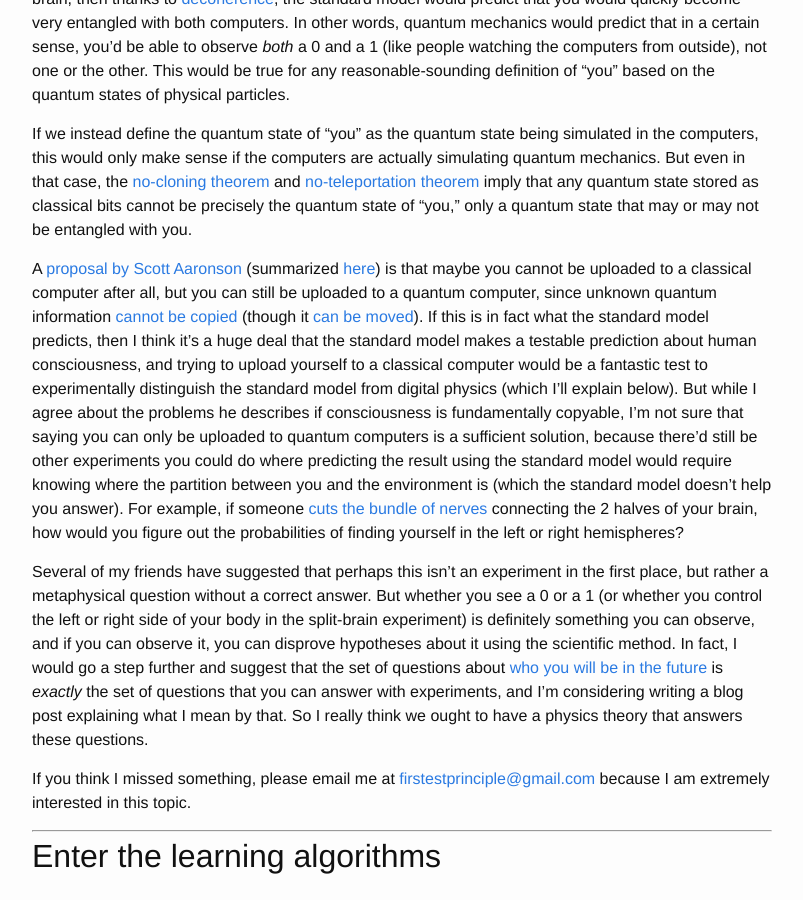
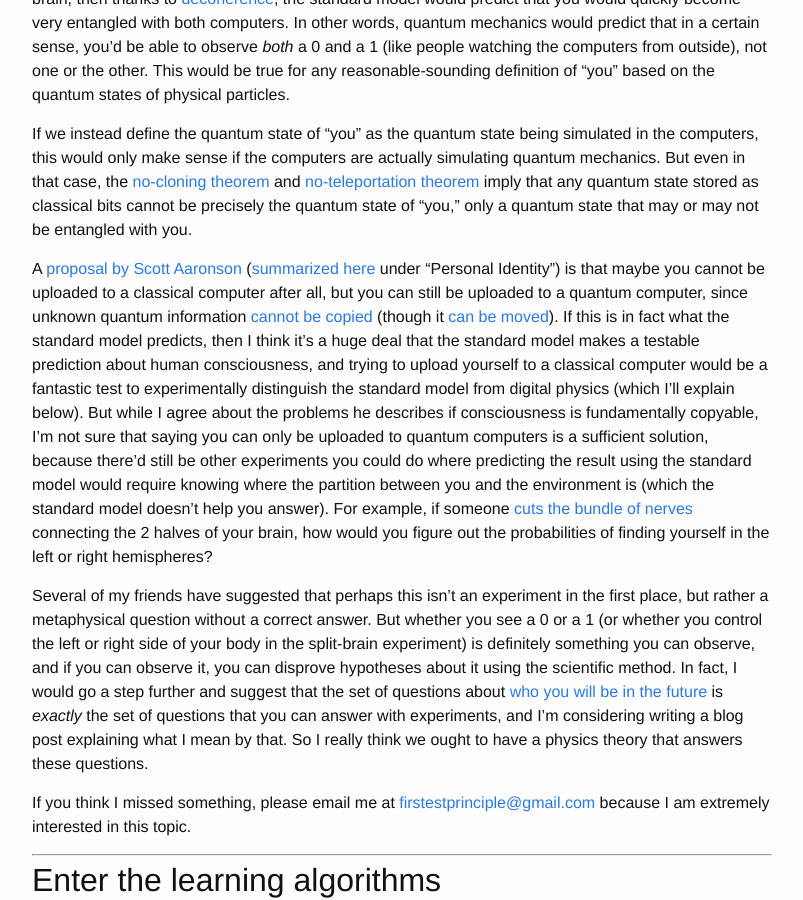
Before and after one commit to ad510/firstest-principle, a Jekyll site: the page built from _posts/2016-07-10-learning.md, in a window 1280 px wide and 900 px high, scrolled down 7105 px. Shown: the whole window, without its empty margins (238-1041 px from the left). Built offline with Jekyll 4.4.1, drawn with Linux system fonts in a browser that asks for light colours.

Commit message:
Scott Aaronson's summary is in 'personal identity' section

```diff
--- a/_posts/2016-07-10-learning.md
+++ b/_posts/2016-07-10-learning.md
@@ -103,7 +103,7 @@ For example, if we define the initial quantum state of "you" as the quantum stat
 
 If we instead define the quantum state of "you" as the quantum state being simulated in the computers, this would only make sense if the computers are actually simulating quantum mechanics. But even in that case, the [no-cloning theorem](https://en.wikipedia.org/wiki/No-cloning_theorem) and [no-teleportation theorem](https://en.wikipedia.org/wiki/No-teleportation_theorem) imply that any quantum state stored as classical bits cannot be precisely the quantum state of "you," only a quantum state that may or may not be entangled with you.
 
-A [proposal by Scott Aaronson](https://arxiv.org/abs/1306.0159) (summarized [here](http://www.scottaaronson.com/blog/?p=2903)) is that maybe you cannot be uploaded to a classical computer after all, but you can still be uploaded to a quantum computer, since unknown quantum information [cannot be copied](https://en.wikipedia.org/wiki/No-cloning_theorem) (though it [can be moved](https://en.wikipedia.org/wiki/Quantum_teleportation)). If this is in fact what the standard model predicts, then I think it's a huge deal that the standard model makes a testable prediction about human consciousness, and trying to upload yourself to a classical computer would be a fantastic test to experimentally distinguish the standard model from digital physics (which I'll explain below). But while I agree about the problems he describes if consciousness is fundamentally copyable, I'm not sure that saying you can only be uploaded to quantum computers is a sufficient solution, because there'd still be other experiments you could do where predicting the result using the standard model would require knowing where the partition between you and the environment is (which the standard model doesn't help you answer). For example, if someone [cuts the bundle of nerves](https://www.youtube.com/watch?v=wfYbgdo8e-8) connecting the 2 halves of your brain, how would you figure out the probabilities of finding yourself in the left or right hemispheres?
+A [proposal by Scott Aaronson](https://arxiv.org/abs/1306.0159) ([summarized here](http://www.scottaaronson.com/blog/?p=2903) under "Personal Identity") is that maybe you cannot be uploaded to a classical computer after all, but you can still be uploaded to a quantum computer, since unknown quantum information [cannot be copied](https://en.wikipedia.org/wiki/No-cloning_theorem) (though it [can be moved](https://en.wikipedia.org/wiki/Quantum_teleportation)). If this is in fact what the standard model predicts, then I think it's a huge deal that the standard model makes a testable prediction about human consciousness, and trying to upload yourself to a classical computer would be a fantastic test to experimentally distinguish the standard model from digital physics (which I'll explain below). But while I agree about the problems he describes if consciousness is fundamentally copyable, I'm not sure that saying you can only be uploaded to quantum computers is a sufficient solution, because there'd still be other experiments you could do where predicting the result using the standard model would require knowing where the partition between you and the environment is (which the standard model doesn't help you answer). For example, if someone [cuts the bundle of nerves](https://www.youtube.com/watch?v=wfYbgdo8e-8) connecting the 2 halves of your brain, how would you figure out the probabilities of finding yourself in the left or right hemispheres?
 
 Several of my friends have suggested that perhaps this isn't an experiment in the first place, but rather a metaphysical question without a correct answer. But whether you see a 0 or a 1 (or whether you control the left or right side of your body in the split-brain experiment) is definitely something you can observe, and if you can observe it, you can disprove hypotheses about it using the scientific method. In fact, I would go a step further and suggest that the set of questions about [who you will be in the future](https://waitbutwhy.com/2014/12/what-makes-you-you.html) is *exactly* the set of questions that you can answer with experiments, and I'm considering writing a blog post explaining what I mean by that. So I really think we ought to have a physics theory that answers these questions.
 
```
